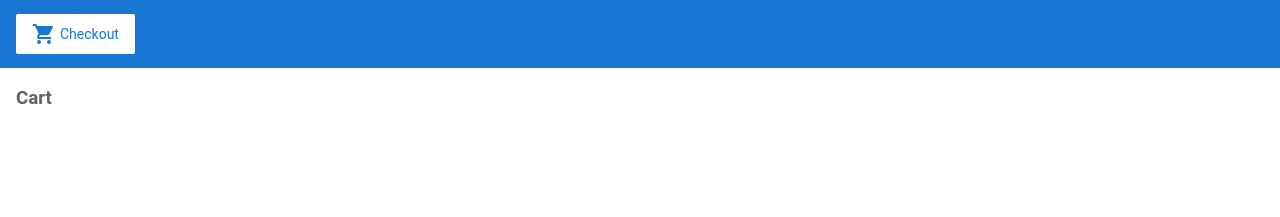
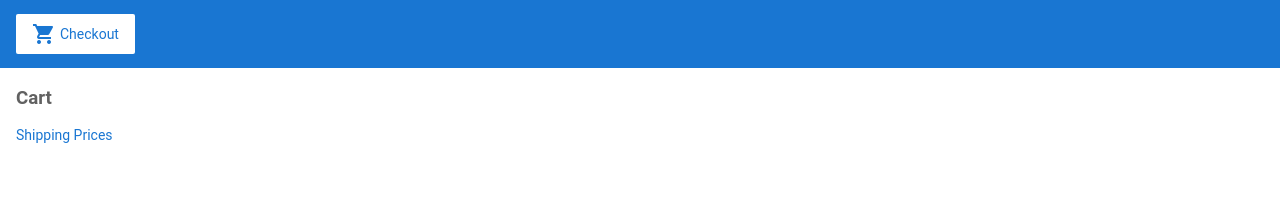
Before and after one commit to harryitc/excercise_Angular_basic, an Angular app in the folder my-project/: page /cart in a window 1280 px wide. Shown: the top 217 px of the page. Built offline with nearby package versions, Linux system fonts and the light colour scheme.

Commit message:
Managing data - Create a shipping component - Configuring the ShippingComponent to use CartService

```diff
--- a/my-project/src/app/app.module.ts
+++ b/my-project/src/app/app.module.ts
@@ -15,6 +15,7 @@
 import { ProductAlertsComponent } from './product-alerts/product-alerts.component';
 import { ProductDetailsComponent } from './product-details/product-details.component';
 import { CartComponent } from './cart/cart.component';
+import { ShippingComponent } from './shipping/shipping.component';
 
 @NgModule({
   imports: [
@@ -25,6 +26,7 @@
       { path: '', component: ProductListComponent },
       { path: 'products/:productID', component: ProductDetailsComponent },
       { path: 'cart', component: CartComponent },
+      { path: 'shipping', component: ShippingComponent },
     ]),
   ],
   declarations: [
@@ -34,6 +36,7 @@
     ProductAlertsComponent,
     ProductDetailsComponent,
     CartComponent,
+    ShippingComponent,
   ],
   bootstrap: [AppComponent],
 })
--- a/my-project/src/app/cart.service.ts
+++ b/my-project/src/app/cart.service.ts
@@ -18,5 +18,11 @@
     return this.items;
   }
 
+  getShippingPrices() {
+    return this.http.get<{ type: string; price: number }[]>(
+      'assets/shipping.json'
+    );
+  }
+
   constructor(private http: HttpClient) {}
 }
--- a/my-project/src/app/cart/cart.component.html
+++ b/my-project/src/app/cart/cart.component.html
@@ -1,4 +1,8 @@
 <h3>Cart</h3>
+
+<p>
+  <a routerLink="/shipping">Shipping Prices</a>
+</p>
 
 <div class="cart-item" *ngFor="let item of items">
   <span>{{ item.name }}</span>
--- /dev/null
+++ b/my-project/src/app/shipping/shipping.component.html
@@ -0,0 +1,6 @@
+<h3>Shipping prices</h3>
+
+<div class="shipping-item" *ngFor="let shipping of shippingCosts | async">
+  <span>{{ shipping.type }}</span>
+  <span>{{ shipping.price | currency }}</span>
+</div>
--- /dev/null
+++ b/my-project/src/app/shipping/shipping.component.ts
@@ -0,0 +1,16 @@
+import { Component, OnInit } from '@angular/core';
+import { Observable } from 'rxjs';
+import { CartService } from '../cart.service';
+@Component({
+  selector: 'app-shipping',
+  templateUrl: './shipping.component.html',
+  styleUrls: ['./shipping.component.scss'],
+})
+export class ShippingComponent implements OnInit {
+  shippingCosts!: Observable<{ type: string; price: number }[]>;
+
+  ngOnInit(): void {
+    this.shippingCosts = this.cartService.getShippingPrices();
+  }
+  constructor(private cartService: CartService) {}
+}
```
Also changed, not shown: my-project/src/app/shipping/shipping.component.scss (added).
